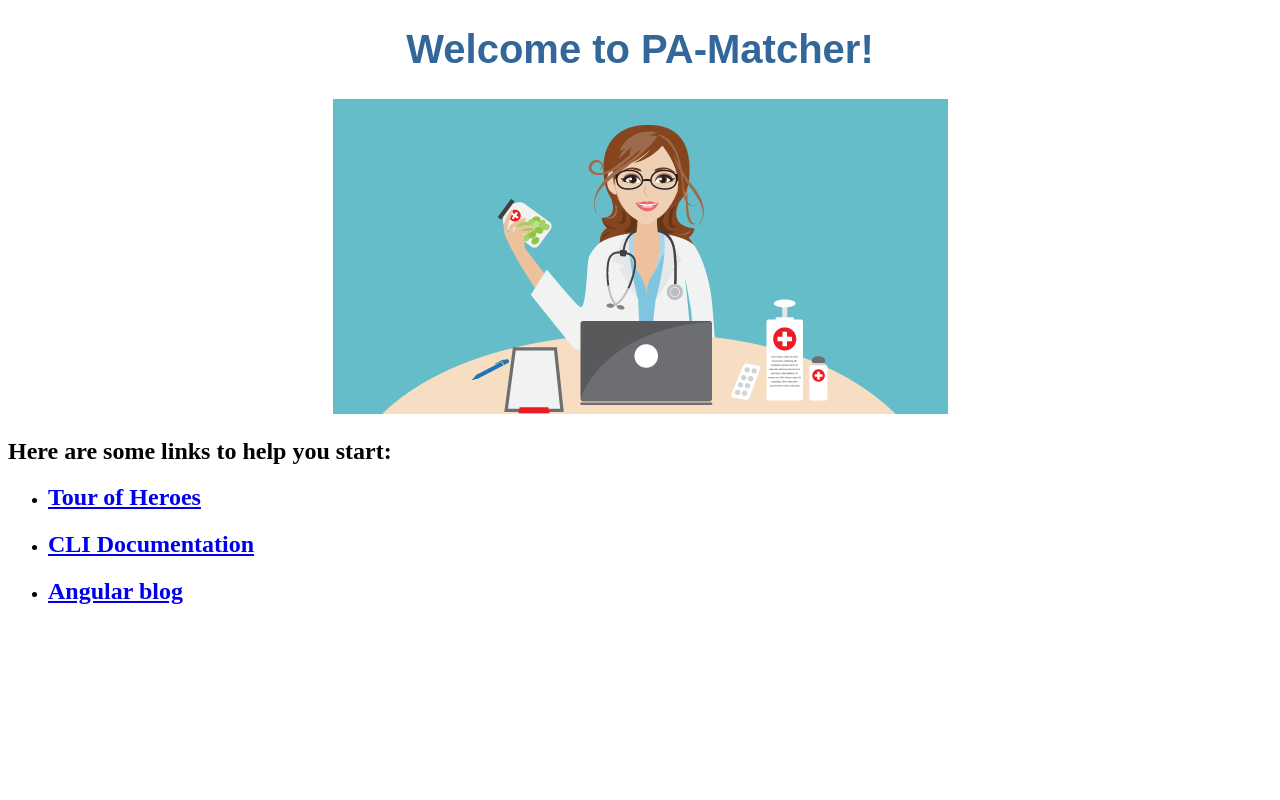
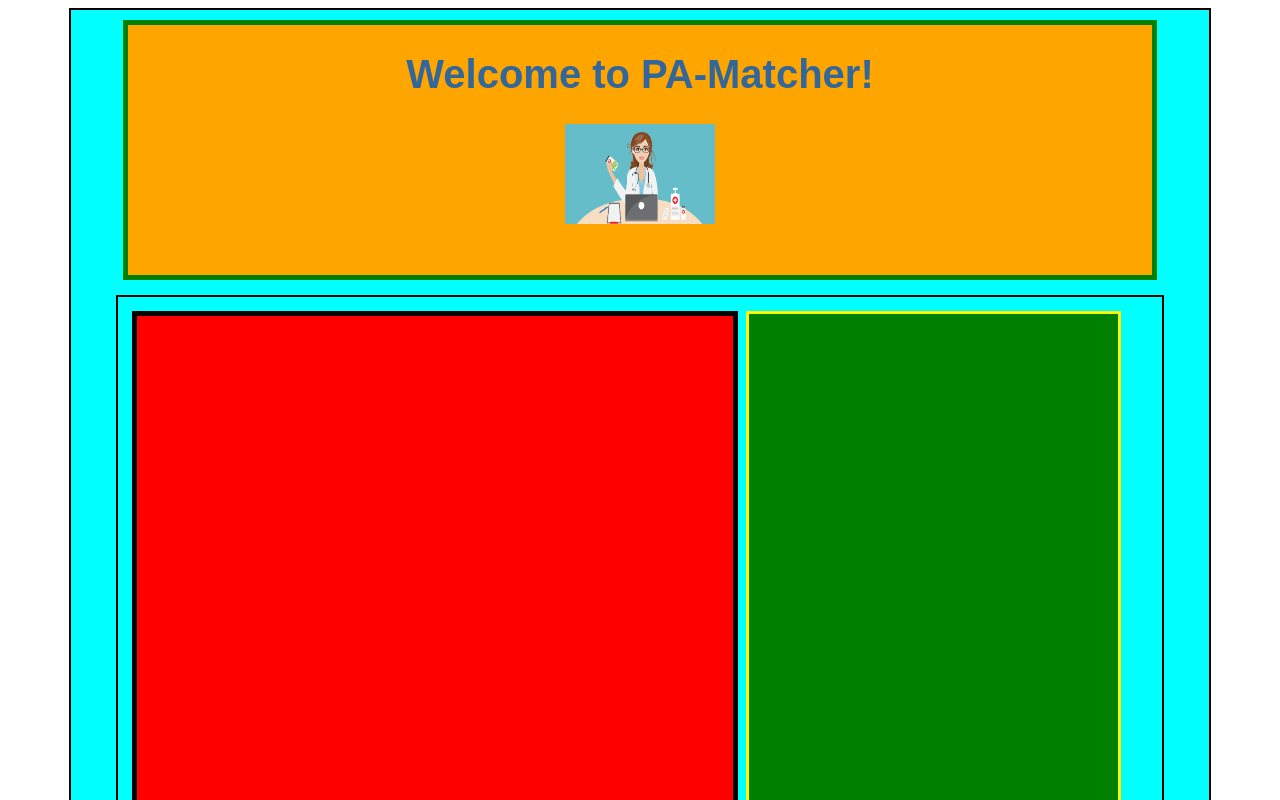
Before and after one commit to soft-eng-practicum/MatchMakers, an Angular app: page / in a window 1280 px wide. Shown: the top 800 px of the page. Built offline with nearby package versions, Linux system fonts and the light colour scheme.

Commit message:
add html and css to create rough UI

```diff
--- a/src/app/app.component.css
+++ b/src/app/app.component.css
@@ -4,3 +4,69 @@ h1
   font-family: Arial, Helvetica, sans-serif;
   font-size: 250%;
 }
+.paImage
+{
+  width: 150px;
+  height: 100px;
+}
+.wrapper
+{
+  width: 90%;
+  padding-top: 10px;
+  margin: auto;
+  height: 1600px;
+  border: solid black 2px;
+  background-color: cyan;
+}
+.holder
+{
+  width: 90%;
+  padding: 10px;
+  margin: auto;
+  height: 1250px;
+  border: solid black 2px;
+  background-color: cyan;
+  display: flex;
+}
+.header
+{
+  text-align: center;
+  width: 90%;
+  margin: auto;
+  margin-bottom: 15px;
+  height: 250px;
+  border: solid green 5px;
+  background-color: orange;
+}
+.findProgram
+{
+  text-align: center;
+  width: 20%;
+  margin: 4px;
+  height: 1200px;
+  border: solid black 5px;
+  background-color: red;
+  flex-grow: 2;
+}
+.rightHolder
+{
+    flex-grow: 2;
+}
+.userInfo
+{
+  text-align: center;
+  width: 90%;
+  margin: 4px;
+  height: 800px;
+  border: solid yellow 3px;
+  background-color: green;
+}
+.selectedSchools
+{
+  width: 90%;
+  height: 200px;
+  margin: 4px;
+  margin-top: 50px;
+  border: dotted red 5px;
+  background-color: blue;
+}
--- a/src/app/app.component.html
+++ b/src/app/app.component.html
@@ -1,19 +1,18 @@
-<!--The content below is only a placeholder and can be replaced.-->
-<div style="text-align:center">
-  <h1>
-    Welcome to {{ title }}!
-  </h1>
-  <img src="assets/image/paPicture.png">
+<div class="wrapper">
+  <div class="header">
+    <h1>
+      Welcome to {{ title }}!
+    </h1>
+    <img class="paImage" src="assets/image/paPicture.png">
+  </div>
+  <div class="holder">
+    <div class="findProgram">
+    </div>
+    <div class="rightHolder">
+      <div class="userInfo">
+      </div>
+      <div class="selectedSchools">
+      </div>
+    </div>
+  </div>
 </div>
-<h2>Here are some links to help you start: </h2>
-<ul>
-  <li>
-    <h2><a target="_blank" rel="noopener" href="https://angular.io/tutorial">Tour of Heroes</a></h2>
-  </li>
-  <li>
-    <h2><a target="_blank" rel="noopener" href="https://github.com/angular/angular-cli/wiki">CLI Documentation</a></h2>
-  </li>
-  <li>
-    <h2><a target="_blank" rel="noopener" href="https://blog.angular.io/">Angular blog</a></h2>
-  </li>
-</ul>
```
